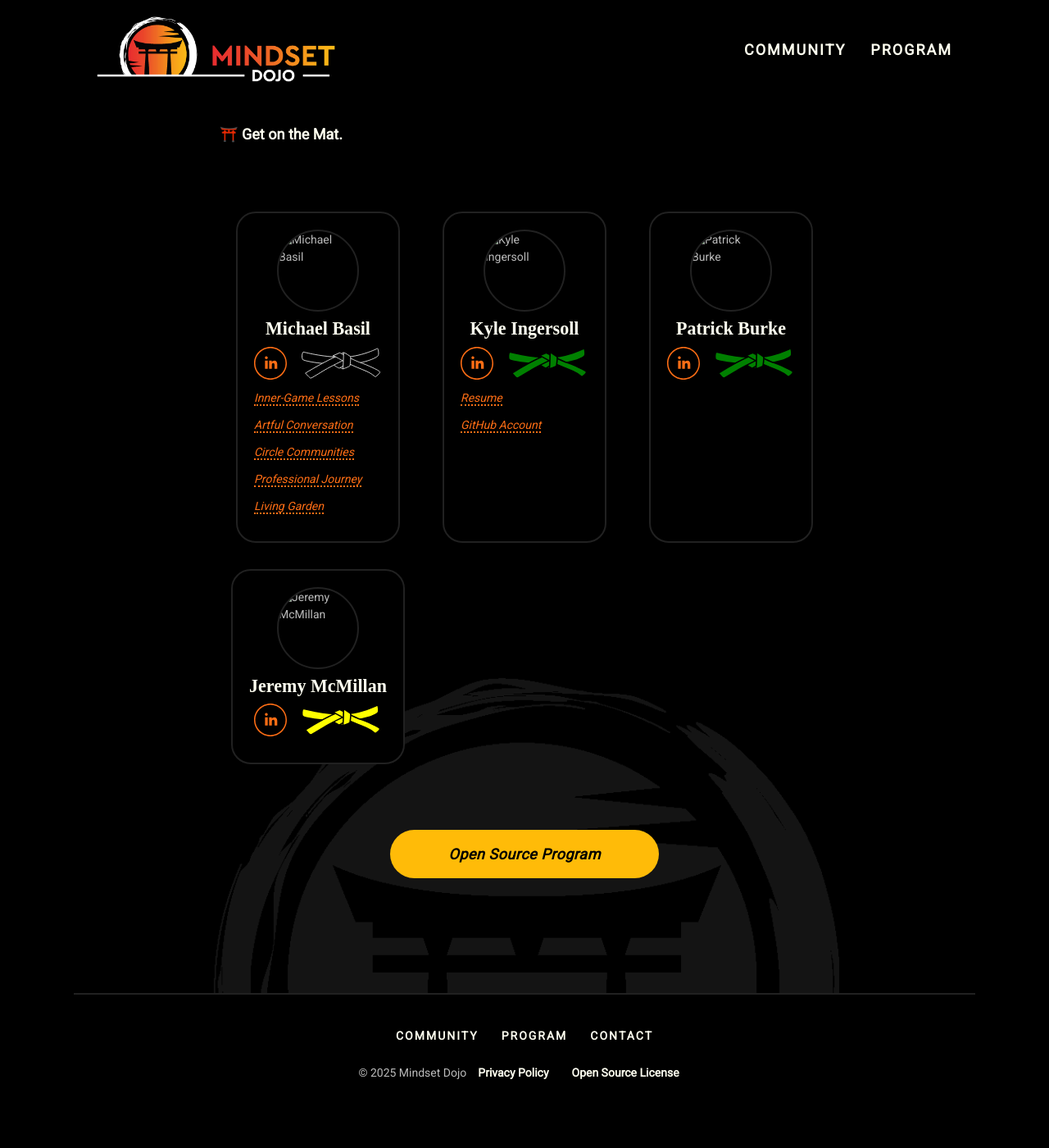
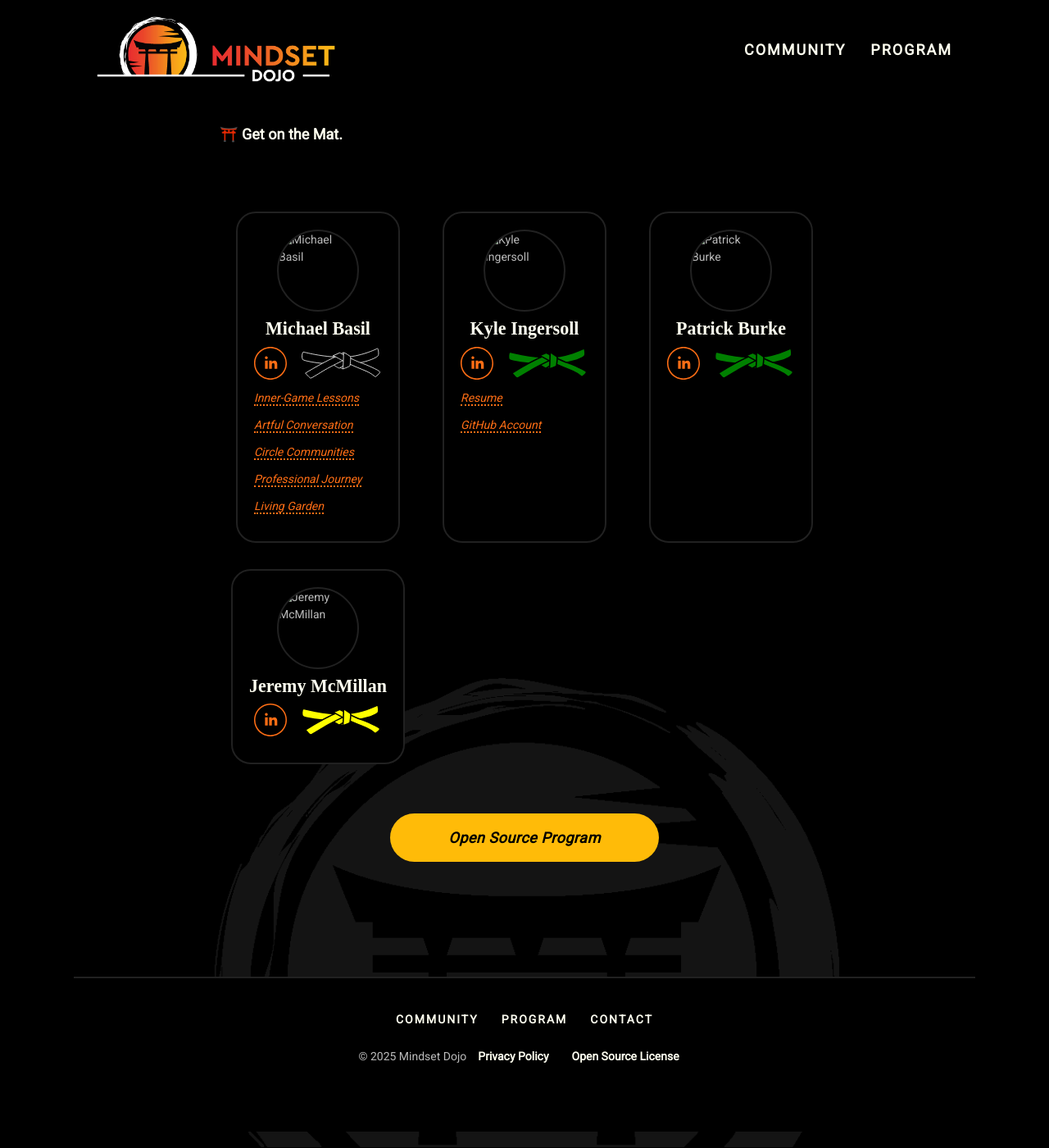
Before and after one commit to mindset-dojo/mindset-dojo.github.io, a Jekyll site: the page built from index.md, in a window 1280 px wide and 1400 px high, scrolled down 1039 px. Shown: the whole window at 82% size. Built offline with Jekyll 4.4.1, drawn with Linux system fonts in a browser that asks for light colours; some web fonts are replaced.

Commit message:
Remove duplicate values and move margin-top property to main > a selector as an override of the where block in md.css.

```diff
--- a/assets/css/md.css
+++ b/assets/css/md.css
@@ -230,7 +230,6 @@ nav a {
 
 /* zero specificity: applies to both main>a and .md-cta-group a */
 :where(main > a, .md-cta-group a) {
-  margin-top: 20px;
   align-items: center;
   border-width: 0;
   display: inline-flex;
@@ -250,25 +249,7 @@ nav a {
   max-width: 328px;
 }
 
-main > a,
-.md-cta-group a {
-    align-items: center;
-    border-width: 0;
-    display: inline-flex;
-    gap: 10px;
-    justify-content: center;
-    letter-spacing: .5px;
-    text-align: center;
-    align-self: center;
-    background-color: var(--button-background-color);
-    transition: all 0.5s ease;
-    border-radius: 36px;
-    color: var(--button-text-color);
-    font-weight: 700;
-    font-style: italic;
-    padding: 16px 40px;
-    width: 100%;
-    max-width: 328px;
+main > a {
     margin-top: 20px;
 }
 
```
